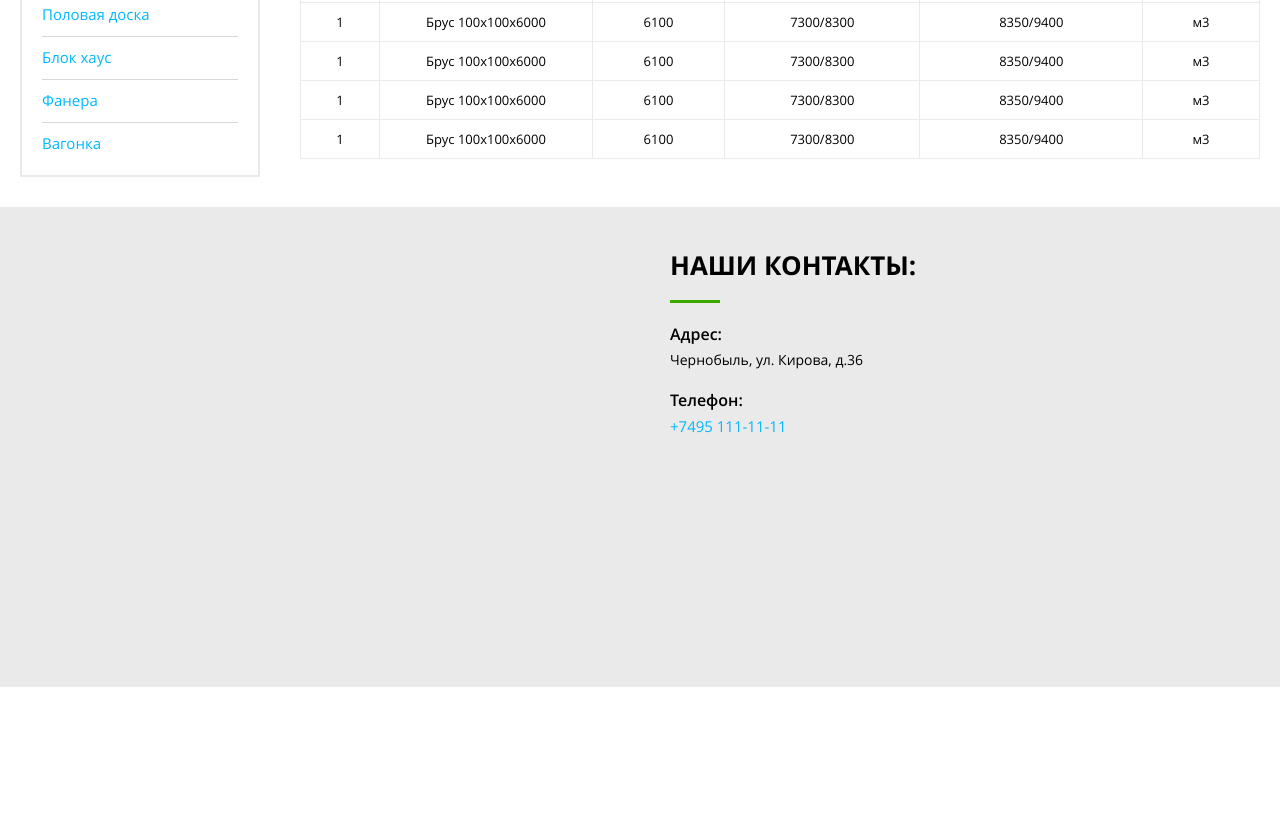
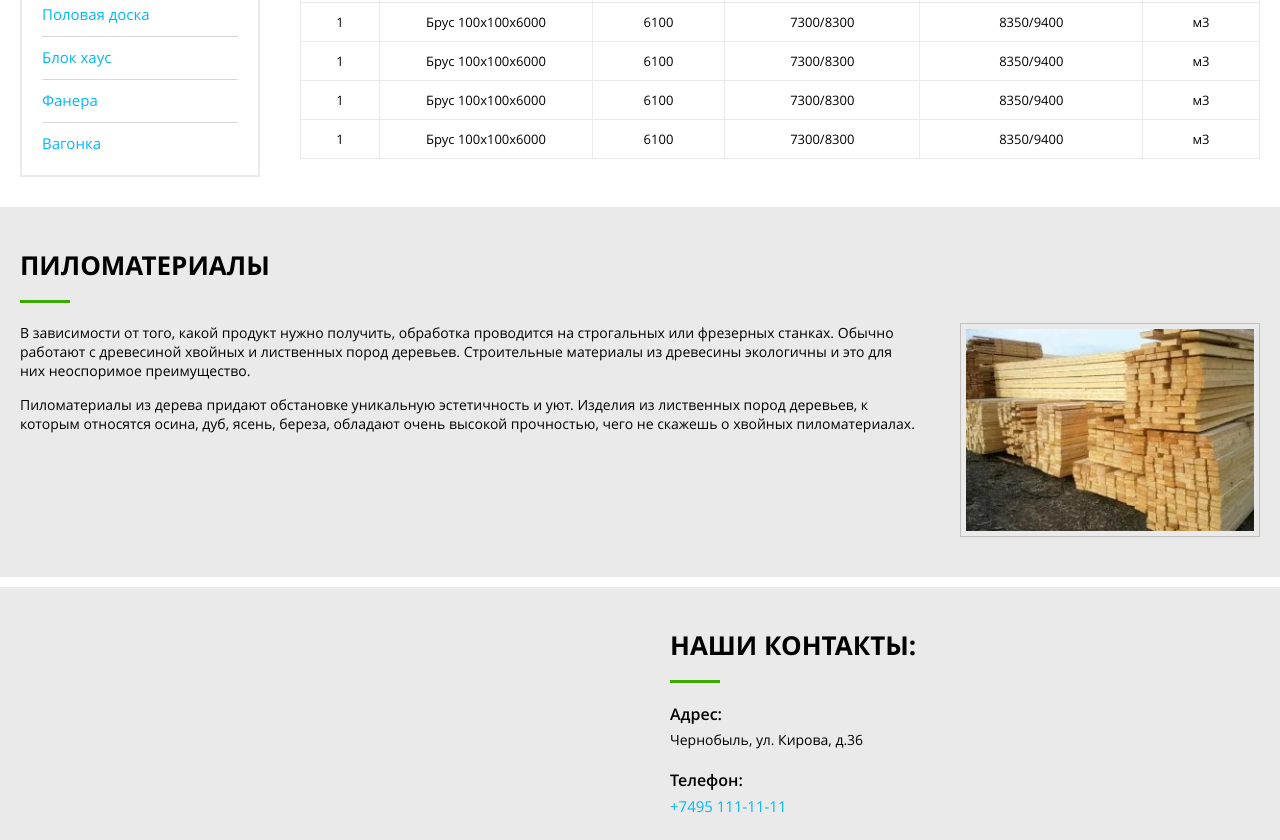
Before and after one commit to Tigronix/wood, a plain HTML site: page app/item-full.html in a window 1280 px wide. Shown: the part 469-1309 px from the top of the page. Before the commit the page ends 1156 px from the top, so only its background shows below. Drawn offline with nearby package versions, Linux system fonts and the light colour scheme; files that its build step writes are made by us from their sources.

Commit message:
some fixes

```diff
--- a/app/item-full.html
+++ b/app/item-full.html
@@ -151,6 +151,18 @@
 					</div>
 				</div>
 			</div>
+			<section class="about">
+				<div class="wrapper">
+					<h2>Пиломатериалы</h2>
+					<div class="about__content">
+						<div class="about__text">
+							<p>В зависимости от того, какой продукт нужно получить, обработка проводится на строгальных или фрезерных станках. Обычно работают с древесиной хвойных и лиственных пород деревьев. Строительные материалы из древесины экологичны и это для них неоспоримое преимущество.</p>
+							<p>Пиломатериалы из дерева придают обстановке уникальную эстетичность и уют. Изделия из лиственных пород деревьев, к которым относятся осина, дуб, ясень, береза, обладают очень высокой прочностью, чего не скажешь о хвойных пиломатериалах.</p>
+						</div>
+						<div class="about__img"><img src="img/about__1.webp" alt=""></div>
+					</div>
+				</div>
+			</section>
 			<section class="contacts">
 				<div class="contacts__wrapper wrapper">
 					<div class="contacts__map"><div class="js-map" id="map1" data-lat="60.122282" data-lon="30.499349"
--- a/app/js/common.js
+++ b/app/js/common.js
@@ -125,7 +125,7 @@ WD.accordion = function(){
       $('.js-accordion-mobile-header').off();
     };
 
-    if(windowWidth >= 768){
+    if(windowWidth <= 767){
       accordionMobile();
     }
   });
--- a/app/sass/_global.scss
+++ b/app/sass/_global.scss
@@ -96,12 +96,12 @@ img {
 
 .table-wrap {
 	overflow: auto;
+	margin-bottom: 30px;
 }
 
 table {
 	width: 100%;
 	border-collapse: collapse;
-	margin-bottom: 30px;
 
 	@include atMobile{
 		min-width: 500px;
```
